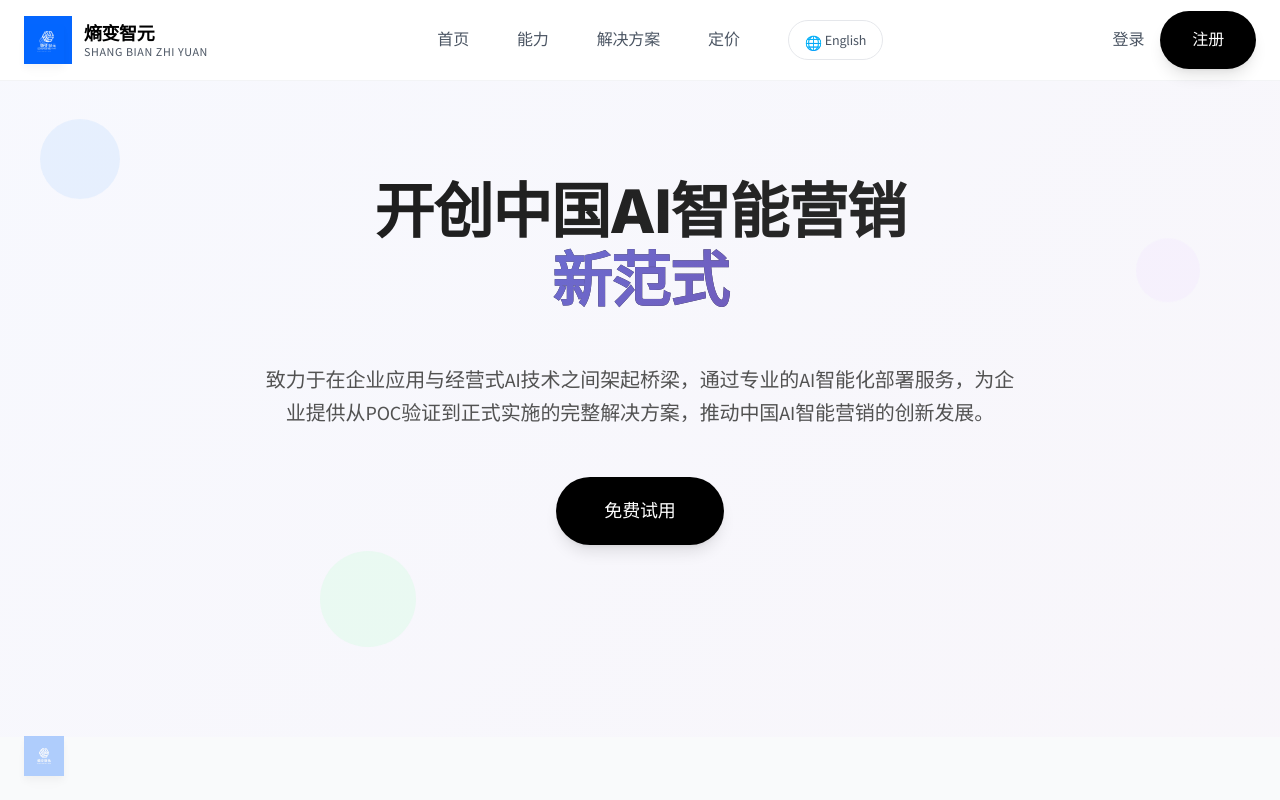
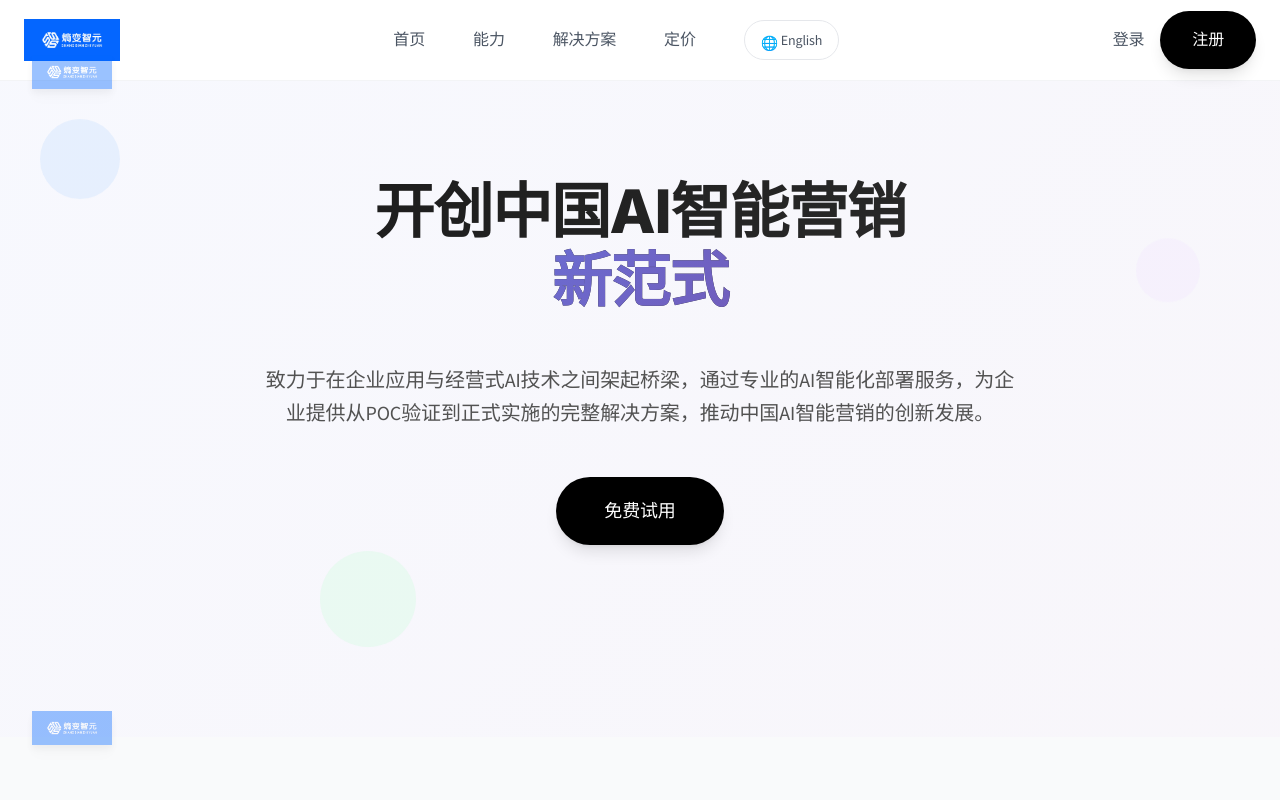
Before and after one commit to kehan857/official-website, a React (Vite) app: page / in a window 1280 px wide. Shown: the top 800 px of the page. Built offline with nearby package versions, Linux system fonts and the light colour scheme.

Commit message:
删除Header文字logo并放大蓝色logo：1.删除所有文字logo显示 2.Header logo放大到h-24 w-24 3.角落logo放大到h-20 w-20 4.调整角落logo位置和透明度

```diff
--- a/src/components/CornerLogos/CornerLogos.jsx
+++ b/src/components/CornerLogos/CornerLogos.jsx
@@ -5,12 +5,12 @@ const CornerLogos = () => {
   return (
     <>
       {/* 左上角Logo - 固定定位 */}
-      <div className="fixed top-6 left-6 z-50 opacity-30 hover:opacity-100 transition-opacity duration-300">
+      <div className="fixed top-8 left-8 z-50 opacity-40 hover:opacity-100 transition-opacity duration-300">
         <Logo size="small" className="filter drop-shadow-lg" />
       </div>
 
       {/* 左下角Logo - 固定定位 */}
-      <div className="fixed bottom-6 left-6 z-50 opacity-30 hover:opacity-100 transition-opacity duration-300">
+      <div className="fixed bottom-8 left-8 z-50 opacity-40 hover:opacity-100 transition-opacity duration-300">
         <Logo size="small" className="filter drop-shadow-lg" />
       </div>
     </>
--- a/src/components/Header/Header.jsx
+++ b/src/components/Header/Header.jsx
@@ -35,7 +35,7 @@ const Header = () => {
           {/* Logo */}
           <div className="flex items-center">
             <div className="flex-shrink-0">
-              <Logo size="normal" className="h-12 w-auto" />
+              <Logo size="normal" className="h-24 w-auto" />
             </div>
           </div>
 
--- a/src/components/Logo/Logo.jsx
+++ b/src/components/Logo/Logo.jsx
@@ -2,10 +2,10 @@ import React from 'react'
 
 const Logo = ({ className = "h-8 w-auto", size = "normal" }) => {
   const logoSrc = size === "small" ? "/images/logo-small.jpg" : "/images/logo-small.jpg"
-  const logoSize = size === "small" ? "h-10 w-10" : "h-12 w-12"
+  const logoSize = size === "small" ? "h-20 w-20" : "h-24 w-24"
 
   return (
-    <div className={`flex items-center ${size === "small" ? "" : "space-x-3"} ${className}`}>
+    <div className={`flex items-center ${className}`}>
       {/* Logo图片 */}
       <img
         src={logoSrc}
@@ -23,20 +23,7 @@ const Logo = ({ className = "h-8 w-auto", size = "normal" }) => {
         }}
       />
 
-      {/* 文字部分 - 只在非small尺寸时显示 */}
-      {size !== "small" && (
-        <div className="flex flex-col">
-          <div className="text-lg font-bold text-black tracking-tight">
-            熵变智元
-          </div>
-          <div className="text-xs text-gray-600 tracking-wider -mt-1">
-            SHANG BIAN ZHI YUAN
-          </div>
-        </div>
-      )}
-
-      {/* 文字fallback（图片加载失败时显示） - 只在small尺寸时显示 */}
-      {size === "small" && (
+      {/* 文字fallback（图片加载失败时显示） */}
       <div className="hidden flex-col logo-fallback">
         <div className="text-lg font-bold text-black tracking-tight">
           熵变智元
@@ -45,7 +32,6 @@ const Logo = ({ className = "h-8 w-auto", size = "normal" }) => {
           SHANG BIAN ZHI YUAN
         </div>
       </div>
-      )}
     </div>
   )
 }
```
Also changed, not shown: public/images/logo-small.jpg. Lines whose indentation alone changed are shown as unchanged.
